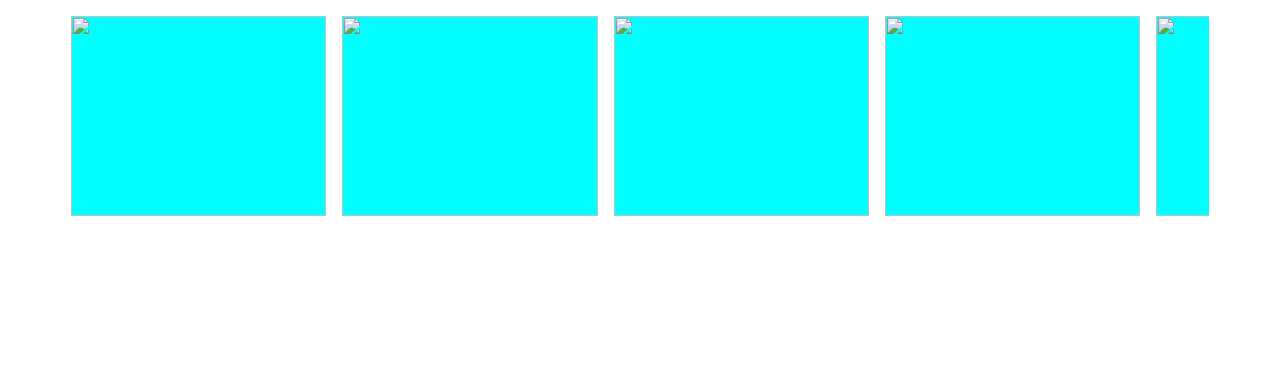
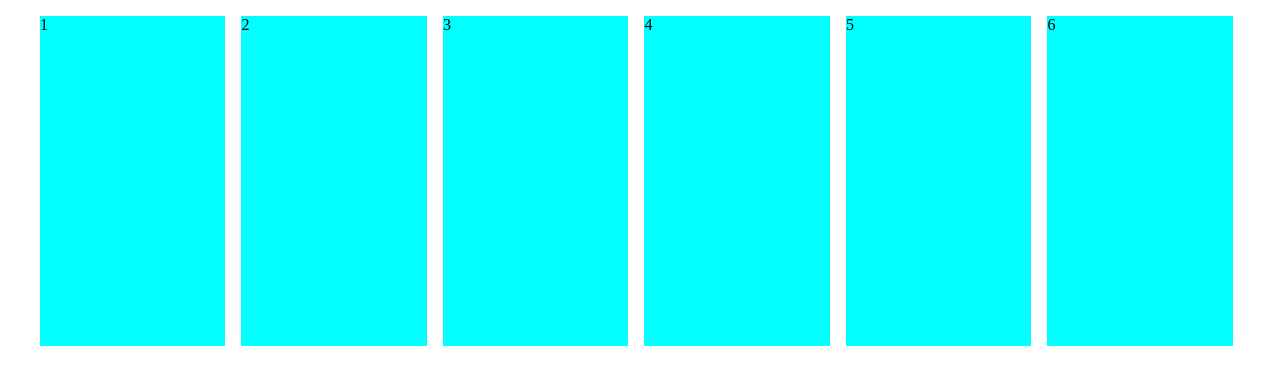
Before and after one commit to mikeh74/gridslider, a website: page index.html in a window 1280 px wide. Drawn offline with Linux system fonts and the light colour scheme.

Commit message:
Updating grid

```diff
--- a/index.html
+++ b/index.html
@@ -15,33 +15,68 @@
             --slider-bottom-padding: 0.5rem;
             /* --slider-left-padding: calc((100% - 80rem) / 2 + 1rem); */
             --slider-left-padding: 0;
-            --slider-peek: 0;
+            --slider-peek: 0.5;
             --slider-spacing: 1rem;
         }
 
         .container {
-            max-width: 90%;
+            width: 90w;
+            max-width: 1200px;
             margin: auto;
+            position: relative;
         }
 
         .grid {
             display: grid;
-            /* grid-template-columns: repeat(3, 1fr); */
-        	grid-auto-columns: calc(100% / (4 + var(--slider-peek)) - var(--slider-spacing));
-            padding: 10px;
+            grid-auto-columns: calc(100% / (2 + var(--slider-peek)) - var(--slider-spacing));
+            /* padding: 10px; */
             grid-gap: var(--slider-spacing);
-            /* grid-template-rows: 1fr; */
             grid-auto-flow: column;
             overflow-x: scroll;
+            scroll-snap-type: x mandatory;
+            -webkit-overflow-scrolling: touch;
+            -ms-overflow-style: none;
             scroll-behavior: smooth;
-            padding: var(--slider-top-padding) var(--slider-right-padding) var(--slider-bottom-padding) var(--slider-left-padding);
+            scrollbar-width: none;
+            padding: 0.5rem;
+            /* padding: var(--slider-top-padding) var(--slider-right-padding) var(--slider-bottom-padding) var(--slider-left-padding); */
+        }
+
+        @media (min-width: 576px) {
+            .grid {
+                /* grid-auto-columns: calc(100% / (3 + var(--slider-peek)) - var(--slider-spacing)); */
+                grid-auto-columns: calc(97% / 3);
+            }
+        }
+
+        @media (min-width: 768px) {
+            .grid {
+                /* grid-auto-columns: calc(100% / (4 + var(--slider-peek)) - var(--slider-spacing)); */
+                /* grid-auto-columns: calc(100% / (4 + var(--slider-peek)) - var(--slider-spacing)); */
+                grid-auto-columns: calc(96% / 4);
+            }
+        }
+
+        @media (min-width: 992px) {
+            .grid {
+                /* grid-auto-columns: calc(100% / (5 + var(--slider-peek)) - var(--slider-spacing)); */
+                /* grid-auto-columns: calc(100% / 5 - 1rem); */
+                grid-auto-columns: calc(95% / 5);
+            }
+        }
+
+        @media (min-width: 1200px) {
+            .grid {
+                grid-auto-columns: calc(94%/6);
+            }
         }
 
         .grid-item {
-            width: 200px;
-            min-height: 200px;
+            /* width: 200px; */
+            height: auto;
+            scroll-snap-align: start;
             background-color: aqua;
-            overflow: scroll;
+            aspect-ratio: 9 / 16;
         }
 
         .grid img {
@@ -141,15 +176,15 @@
 
     <div class="container">
         <div class="grid">
-            <img class="grid-item" src="images/1.jpg" alt="">
-            <img class="grid-item" src="images/2.jpg" alt="">
-            <img class="grid-item" src="images/3.jpg" alt="">
-            <img class="grid-item" src="images/4.jpg" alt="">
-            <img class="grid-item" src="images/5.jpg" alt="">
-            <img class="grid-item" src="images/6.jpg" alt="">
-            <img class="grid-item" src="images/7.jpg" alt="">
-            <img class="grid-item" src="images/8.jpg" alt="">
-            <img class="grid-item" src="images/9.jpg" alt="">
+            <div class="grid-item">1</div>
+            <div class="grid-item">2</div>
+            <div class="grid-item">3</div>
+            <div class="grid-item">4</div>
+            <div class="grid-item">5</div>
+            <div class="grid-item">6</div>
+            <div class="grid-item">7</div>
+            <div class="grid-item">8</div>
+            <div class="grid-item">9</div>
         </div>
     </div>
 
--- a/package.json
+++ b/package.json
@@ -4,6 +4,8 @@
   "description": "A library for creating slider elements using CSS grids",
   "main": "index.js",
   "scripts": {
+    "build": "sass gridslider.scss gridslider.css",
+    "watch": "sass -w gridslider.scss gridslider.css",
     "test": "echo \"Error: no test specified\" && exit 1"
   },
   "repository": {
```
Also changed, not shown: 1 other file.
